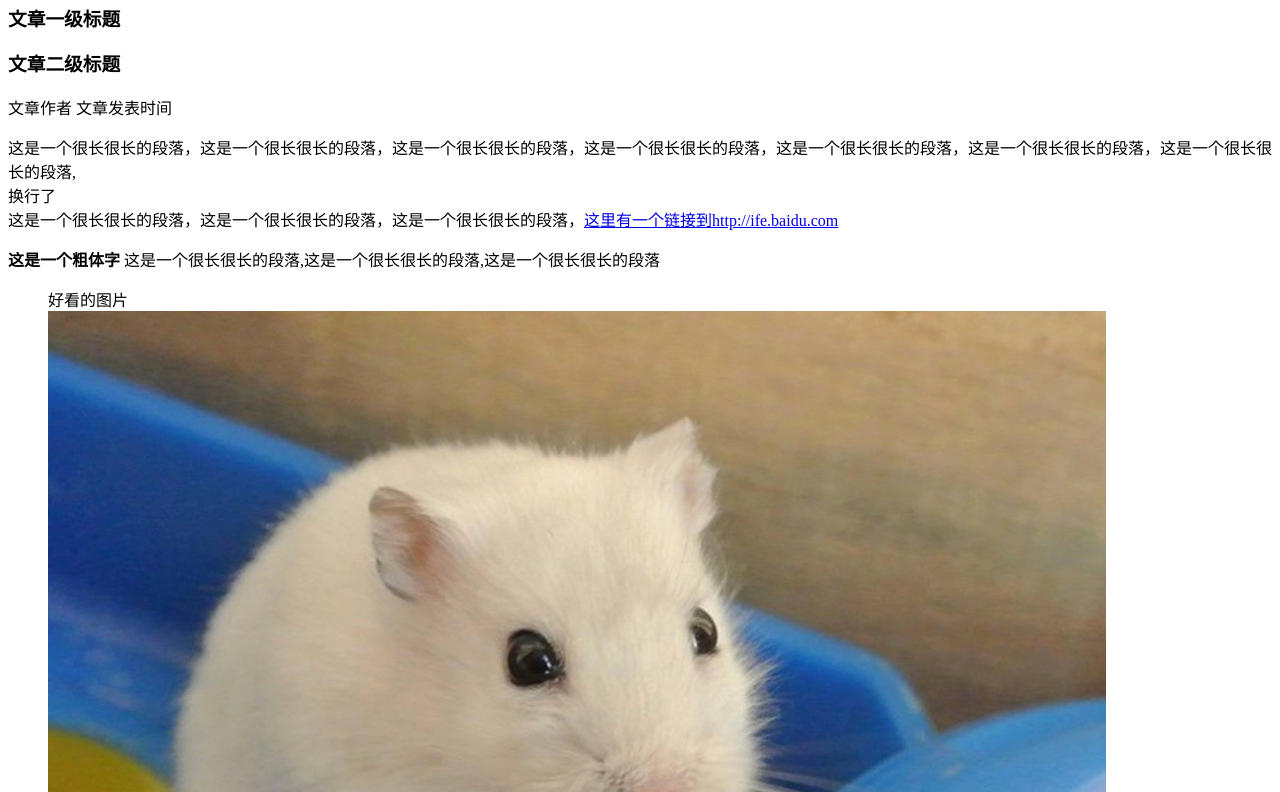
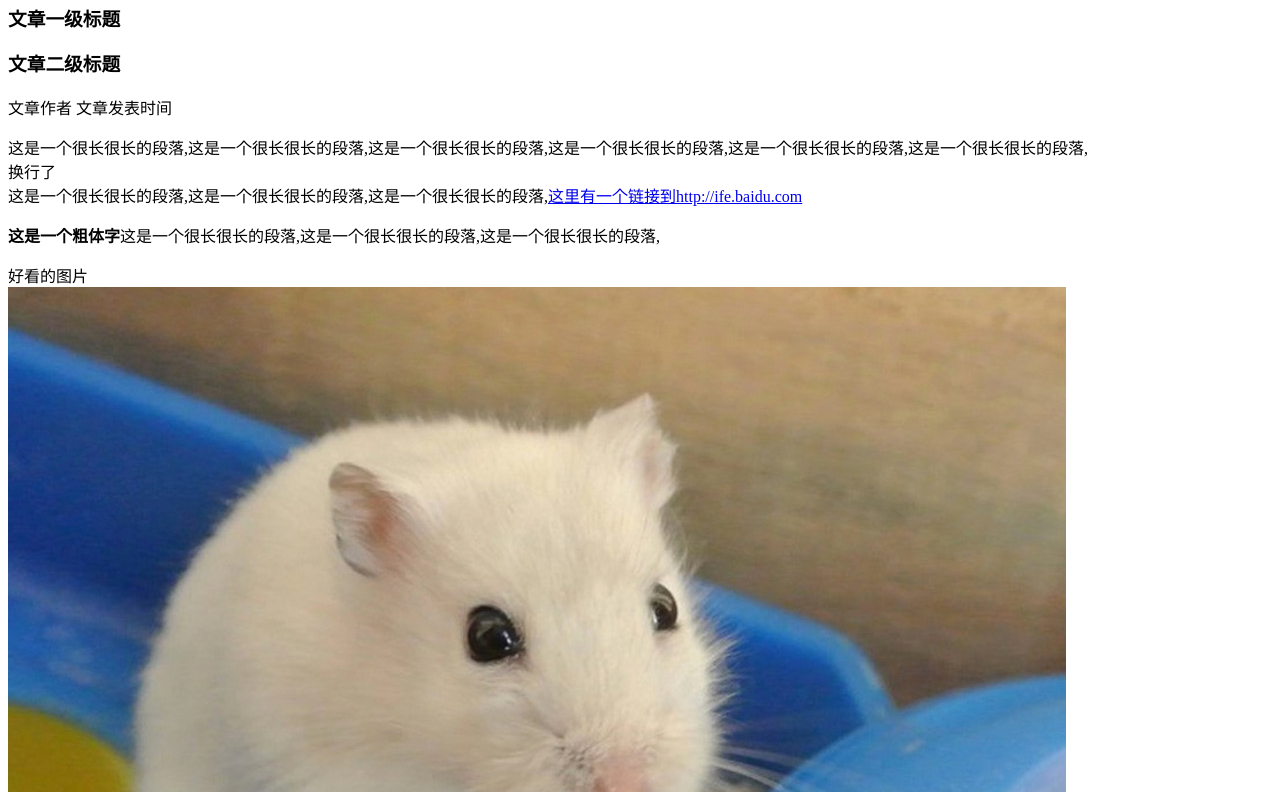
Before and after one commit to Geeker-Prometheus/LTY, a plain HTML site: page OneTask.html in a window 1280 px wide. Shown: the part 200-992 px from the top of the page. Drawn offline with Linux system fonts and the light colour scheme.

Commit message:
the first  task

```diff
--- a/OneTask.html
+++ b/OneTask.html
@@ -28,16 +28,12 @@
           <time>文章发表时间</time>
         </p>
         <p>
-          这是一个很长很长的段落，这是一个很长很长的段落，这是一个很长很长的段落，这是一个很长很长的段落，这是一个很长很长的段落，这是一个很长很长的段落，这是一个很长很长的段落,
-          <br/> 换行了<br/> 这是一个很长很长的段落，这是一个很长很长的段落，这是一个很长很长的段落，<a href="http://ife.baidu.com">这里有一个链接到http://ife.baidu.com</a>
+          这是一个很长很长的段落,这是一个很长很长的段落,这是一个很长很长的段落,这是一个很长很长的段落,这是一个很长很长的段落,这是一个很长很长的段落,
+          <br/> 换行了<br/> 这是一个很长很长的段落,这是一个很长很长的段落,这是一个很长很长的段落,<a href="http://ife.baidu.com">这里有一个链接到http://ife.baidu.com</a>
         </p>
-        <p>
-           <strong> 这是一个粗体字</strong>
-          这是一个很长很长的段落,这是一个很长很长的段落,这是一个很长很长的段落
-        </p>
-        <figure>
+        <p> <strong> 这是一个粗体字</strong>这是一个很长很长的段落,这是一个很长很长的段落,这是一个很长很长的段落,</p>
+                <figure></figure>
                 <figcaption>好看的图片</figcaption><img alt="mouse" src="IMG/mouse.png" title="mouse">
-        </figure>
         <ul>
           <li>列表项目一</li>
           <li>列表项目二</li>
```
Also changed, not shown: 1 other file. Lines whose indentation alone changed are shown as unchanged.
